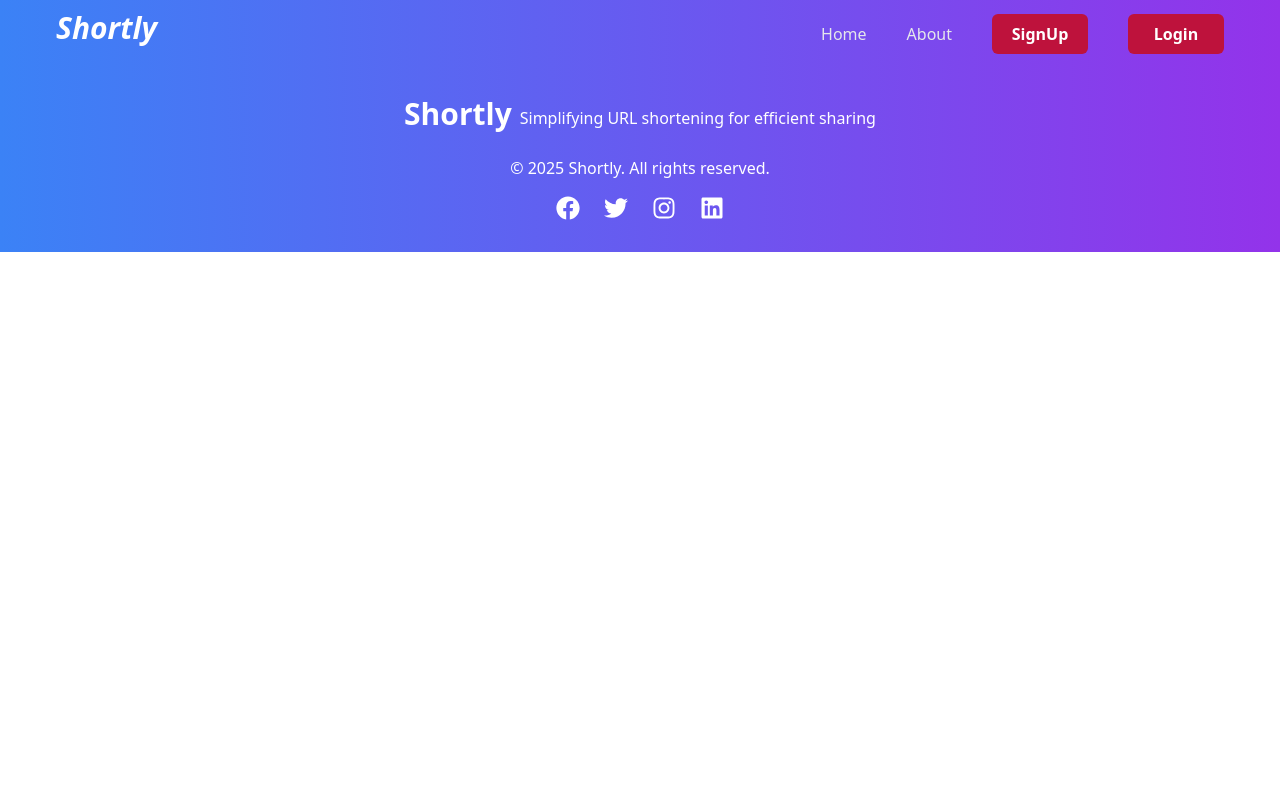
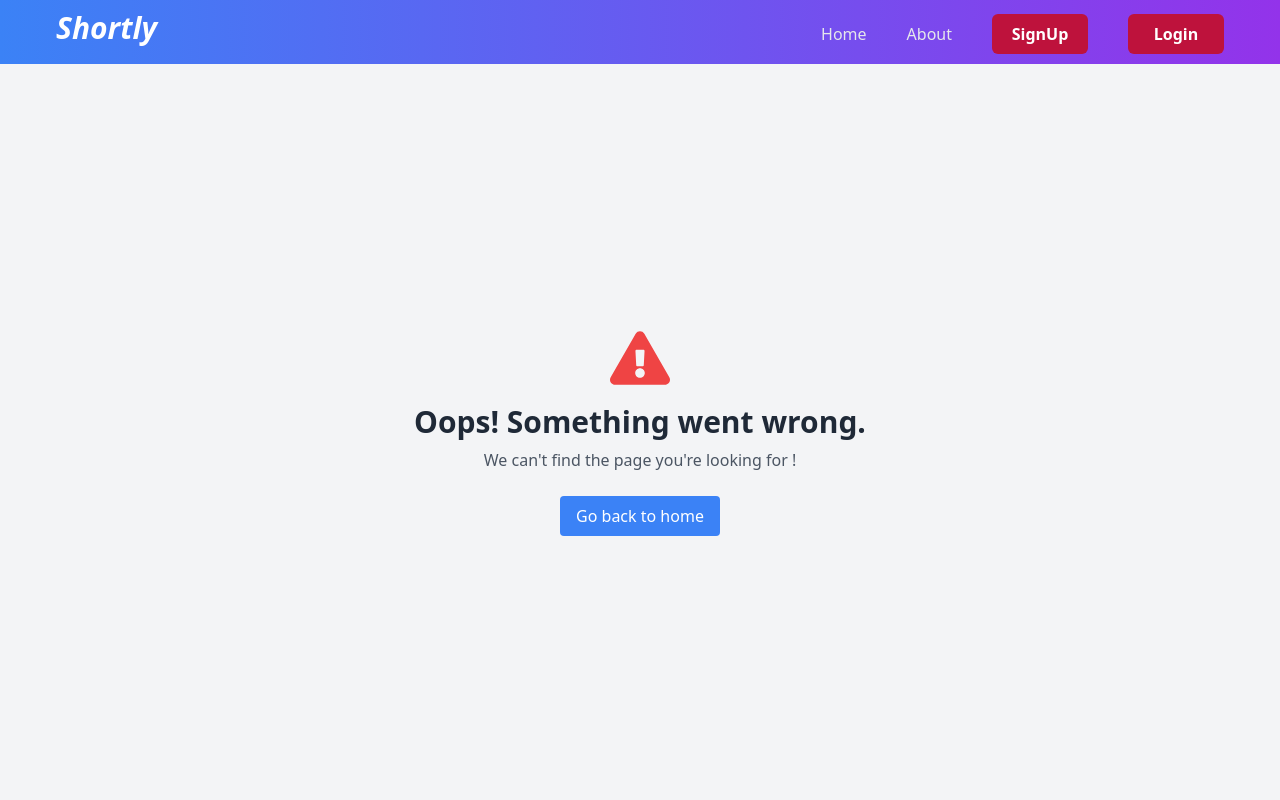
Before and after one commit to ranjankush/shortly-frontend, a React (Vite) app: page /shortly/1 in a window 1280 px wide. Shown: the top 800 px of the page. Built offline with nearby package versions, Linux system fonts and the light colour scheme.

Commit message:
ErrorPage added

```diff
--- a/src/AppRouter.jsx
+++ b/src/AppRouter.jsx
@@ -9,6 +9,7 @@ import DashboardLayout from "./dashboard/DashboardLayout";
 import { BrowserRouter, Routes, Route } from "react-router-dom";
 import ShortenUrlPage from "./component/ShortenUrlPage";
 import PrivateRoute from "./PrivateRouter";
+import ErrorPage from "./component/ErrorPage";
 
 const AppRouter = () => {
   return (
@@ -24,7 +25,11 @@ const AppRouter = () => {
            <Route path="/register" element={<RegisterPage />} />
             <Route path="/login" element={<LoginPage />} />
           <Route path="/dashboard" element={<PrivateRoute publicPage={false}><DashboardLayout/></PrivateRoute>} />
+          <Route path="*" element={<ErrorPage message=" We can't find the page you're looking for !"/>}/>
+          <Route path="/error" element={<ErrorPage/>}/>
           <Route path="/s/:url" element={<ShortenUrlPage />} />
+          {/* <Route path="/shortly/:url" element={<ShortenUrlPage />} /> */}
+
         </Routes>
 
         <Footer />
--- /dev/null
+++ b/src/component/ErrorPage.jsx
@@ -0,0 +1,27 @@
+import React from 'react'
+import { FaExclamationTriangle } from 'react-icons/fa'
+import { useNavigate } from 'react-router-dom'
+
+const ErrorPage = ({ message }) => {
+    const navigate = useNavigate();
+  return (
+    <div className="flex flex-col items-center justify-center min-h-[calc(100vh-64px)] bg-gray-100 p-6">
+        <FaExclamationTriangle className='text-6xl text-red-500 mb-4' />
+        <h1 className='text-3xl font-bold mb-2 text-gray-800'>
+            Oops! Something went wrong.
+        </h1>
+        <p className='text-gray-600 mb-6 text-center'>
+            {message ? message : "An unexpected error has occured"}
+        </p>
+        <button onClick={() => {
+            navigate("/");
+        }}
+        className='px-4 py-2 bg-blue-500 text-white rounded hover:bg-blue-700 transition'
+        >
+            Go back to home
+        </button>
+    </div>
+  )
+}
+
+export default ErrorPage
--- a/src/component/NavBar.jsx
+++ b/src/component/NavBar.jsx
@@ -101,121 +101,6 @@
 
 
 
-
-// import React, { useState, useEffect } from 'react';
-// import { Link, useLocation, useNavigate } from "react-router-dom";
-// import { IoIosMenu } from "react-icons/io";
-// import { RxCross2 } from "react-icons/rx";
-
-// const NavBar = () => {
-//   const navigate = useNavigate();
-//   const path = useLocation().pathname;
-//   const [navbarOpen, setNavbarOpen] = useState(false);
-//   const [isLoggedIn, setIsLoggedIn] = useState(false);
-
-//   // Check login status when component mounts
-//   useEffect(() => {
-//     const token = localStorage.getItem("JWT_TOKEN");
-//     setIsLoggedIn(!!token);
-//   }, [path]);  // Re-check on route change
-
-//   const onAuthHandler = () => {
-//     if (isLoggedIn) {
-//       // Logout
-//       setToken(null);
-//       localStorage.removeItem("JWT_TOKEN");
-//       setIsLoggedIn(false);
-//       navigate("/login");
-//     } else {
-//       // Navigate to login
-//       navigate("/login");
-//     }
-//   };
-
-//   return (
-//     <div className="h-16 bg-custom-gradient z-50 flex items-center sticky top-0">
-//       <div className="lg:px-14 sm:px-8 px-4 w-full flex justify-between">
-//         <Link to="/">
-//           <h1 className="font-bold text-3xl text-white italic sm:mt-0 mt-2">
-//             Shortly
-//           </h1>
-//         </Link>
-//         <ul
-//           className={`flex sm:gap-10 gap-4 sm:items-center sm:mt-1 sm:pt-0 pt-3 text-slate-800 sm:static absolute left-0 top-[62px] sm:shadow-none shadow-md ${
-//             navbarOpen ? "h-fit sm:pb-0 pb-5" : "h-0 overflow-hidden"
-//           } transition-all duration-100 sm:h-fit sm:bg-none bg-custom-gradient sm:w-fit w-full sm:flex-row flex-col px-4 sm:px-0`}
-//         >
-//           <li className="hover:text-btnColor font-[500] transition-all duration-150">
-//             <Link
-//               className={`${path === "/" ? "text-white font-semibold" : "text-gray-200"}`}
-//               to="/"
-//             >
-//               Home
-//             </Link>
-//           </li>
-//           <li className="hover:text-btnColor font-[500] transition-all duration-150">
-//             <Link
-//               className={`${path === "/about" ? "text-white font-semibold" : "text-gray-200"}`}
-//               to="/about"
-//             >
-//               About
-//             </Link>
-//           </li>
-
-//           {/* Dashboard only visible when logged in */}
-//           {isLoggedIn && (
-//             <li className="hover:text-btnColor font-[500] transition-all duration-150">
-//               <Link
-//                 className={`${path === "/dashboard" ? "text-white font-semibold" : "text-gray-200"}`}
-//                 to="/dashboard"
-//               >
-//                 Dashboard
-//               </Link>
-//             </li>
-//           )}
-
-//           {/* SignUp only visible when NOT logged in */}
-//           {!isLoggedIn && (
-//             <Link to="/register">
-//               <li className="sm:ml-0 -ml-1 bg-rose-700 text-white cursor-pointer w-24 text-center font-semibold px-2 py-2 rounded-md hover:text-slate-300 transition-all duration-150">
-//                 SignUp
-//               </li>
-//             </Link>
-//           )}
-
-//           {/* Dynamic Login/Logout button */}
-//           <button
-//             onClick={onAuthHandler}
-//             className="sm:ml-0 -ml-1 bg-rose-700 text-white cursor-pointer w-24 text-center font-semibold px-2 py-2 rounded-md hover:text-slate-300 transition-all duration-150"
-//           >
-//             {isLoggedIn ? "Logout" : "Login"}
-//           </button>
-//         </ul>
-//         <button
-//           onClick={() => setNavbarOpen(!navbarOpen)}
-//           className="sm:hidden flex items-center sm:mt-0 mt-2"
-//         >
-//           {navbarOpen ? (
-//             <RxCross2 className="text-white text-3xl" />
-//           ) : (
-//             <IoIosMenu className="text-white text-3xl" />
-//           )}
-//         </button>
-//       </div>
-//     </div>
-//   );
-// };
-
-// export default NavBar;
-// function setToken(arg0) {
-//   throw new Error('Function not implemented.');
-// }
-
-
-
-
-
-
 import React, { useState } from 'react';
 import { Link, useLocation, useNavigate } from "react-router-dom";
 import { IoIosMenu } from "react-icons/io";
@@ -231,7 +116,8 @@ const NavBar = () => {
 
   const onLogOutHandler = () => {
     setToken(null); // ✅ This also clears localStorage
-    toast.success("Logged out successfully!"); // optional
+    localStorage.removeItem("JWT_TOKEN");
+    toast.success("Logged out successfully!");
     navigate("/login");
   };
 
--- a/src/dashboard/DashboardLayout.jsx
+++ b/src/dashboard/DashboardLayout.jsx
@@ -1,4 +1,4 @@
-import React, { useState } from "react";
+import React, { useEffect, useState } from "react";
 import Graph from "./Graph";
 import { useStoreContext } from "../contextApi/ContextAPI";
 import { useFetchMyShortUrls, useFetchTotalClicks } from "../hooks/useQuery";
@@ -6,12 +6,12 @@ import ShortenPopUp from "./ShortenPopUp";
 import { FaLink } from "react-icons/fa";
 import ShortenUrlList from "./ShortenUrlList";
 import { useNavigate } from "react-router-dom";
+import { Hourglass } from "react-loader-spinner";
 const DashboardLayout = () => {
   // const refetch=false;
   const { token } = useStoreContext();
   const [shortenPopUp, setShortenPopUp] = useState(false);
   // const totalClicksQuery = useFetchTotalClicks(token, onError);
-
 
   const today = new Date().toISOString().slice(0, 10);
   const oneMonthAgo = new Date();
@@ -28,12 +28,11 @@ const DashboardLayout = () => {
     refetch,
   } = useFetchMyShortUrls(token, onError);
 
-  const { isLoading: loader, data: totalClicks,refetch: fetchClickData, } = useFetchTotalClicks(
-    token,
-    startDate,
-    endDate,
-    onError,
-  );
+  const {
+    isLoading: loader,
+    data: totalClicks,
+    refetch: fetchClickData,
+  } = useFetchTotalClicks(token, startDate, endDate, onError);
 
   function onError() {
     console.log("ERROR");
@@ -47,7 +46,21 @@ const DashboardLayout = () => {
   return (
     <div className="lg:px-14 sm:px-8 px-4 min-h-[calc(100vh-64px)]">
       {loader ? (
-        <p>Loading.......</p>
+        // <p >Loading.......</p>
+        <div className="flex justify-center items-center w-full h-[450px]">
+          <div className="flex flex-col items-center gap-1 -mt-10">
+            <Hourglass
+              visible={true}
+              height="50"
+              width="50"
+              ariaLabel="hourglass-loading"
+              wrapperStyle={{}}
+              wrapperClass=""
+              colors={["#306cce", "#72a1ed"]}
+            />
+            <p className="text-slate-700">Loading...</p>
+          </div>
+        </div>
       ) : (
         <div className="lg:w-[90%] w-full mx-auto py-16">
           <div className="mb-6 text-center">
--- a/src/dashboard/ShortenItem.jsx
+++ b/src/dashboard/ShortenItem.jsx
@@ -52,7 +52,7 @@ const ShortenItem = ({ originalUrl, shortUrl, clickCount, createdDate }) => {
       );
 
       const sorted = data.sort(
-        (a, b) => new Date(a.clickDate) - new Date(b.clickDate)
+        (a, b) => new Date(a.clickDate).getTime() - new Date(b.clickDate).getTime()
       );
 
       setAnalyticsData(data);
```
Also changed, not shown: 1 other file (tests, documents, lock files or other folders).
